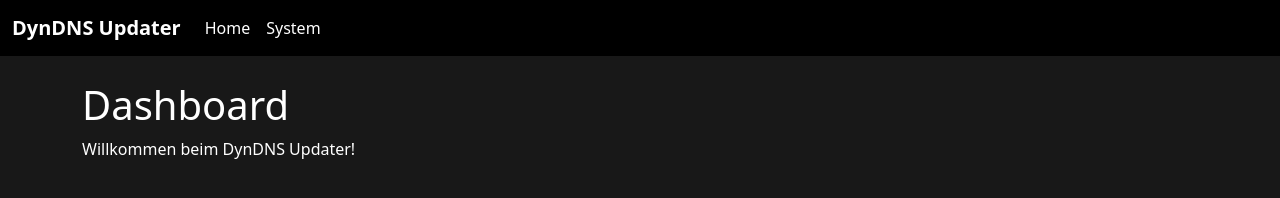
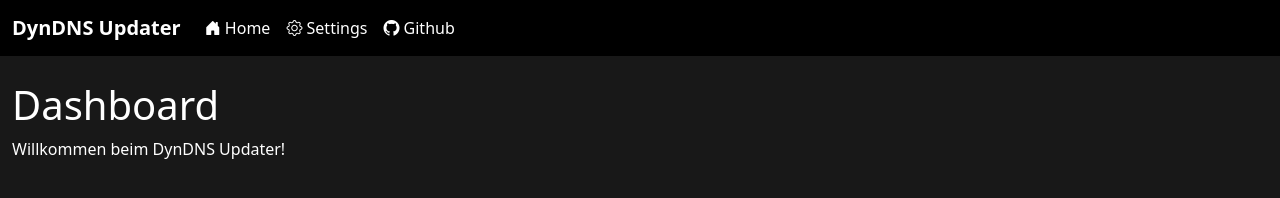
Before and after one commit to julianzillner/DynDNS-Updater, a plain HTML site: page static/index.html in a window 1280 px wide. Drawn offline with nearby package versions, Linux system fonts and the light colour scheme; no server answers.

Commit message:
General Design

```diff
--- a/static/css/style.css
+++ b/static/css/style.css
@@ -16,7 +16,7 @@ body {
     margin: 5px;
 }
 
- .content-section {
+.content-section {
     display: none;
 }
 
--- a/static/index.html
+++ b/static/index.html
@@ -7,6 +7,7 @@
 
     <link rel="stylesheet" href="css/style.css" />
     <link href="https://cdn.jsdelivr.net/npm/bootstrap@5.3.5/dist/css/bootstrap.min.css" rel="stylesheet" crossorigin="anonymous" />
+    <link rel="stylesheet" href="https://cdn.jsdelivr.net/npm/bootstrap-icons@1.11.3/font/bootstrap-icons.min.css" />
     <script src="https://cdn.jsdelivr.net/npm/bootstrap@5.3.5/dist/js/bootstrap.bundle.min.js" crossorigin="anonymous"></script>
   </head>
   <body>
@@ -19,18 +20,30 @@
         <div class="collapse navbar-collapse" id="navbarNav">
           <ul class="navbar-nav">
             <li class="nav-item">
-              <a class="nav-link active" href="#dashboard" onclick="showSection('dashboard')">Home</a>
+              <a class="nav-link active" href="#home" onclick="showSection('home')">
+                <i class="bi bi-house-door-fill"></i>
+                Home
+              </a>
             </li>
             <li class="nav-item">
-              <a class="nav-link" href="#system" onclick="showSection('system')">System</a>
+              <a class="nav-link" href="#settings" onclick="showSection('settings')">
+                <i class="bi bi-gear"></i>
+                Settings
+              </a>
+            </li>
+            <li class="nav-item">
+              <a class="nav-link" href="https://github.com/julianzillner/DynDNS-Updater">
+                <i class="bi bi-github"></i>
+                Github
+              </a>
             </li>
           </ul>
         </div>
       </div>
     </nav>
 
-    <div id="dashboard" class="content-section active">
-      <div class="content container mt-2">
+    <div id="home" class="content-section active">
+      <div class="content container-fluid mt-2">
         <h1>Dashboard</h1>
         <div class="config">
           <p>Willkommen beim DynDNS Updater!</p>
@@ -38,8 +51,9 @@
       </div>
     </div>
 
-    <div id="system" class="content-section container mt-2">
-      <h5>Config</h5>
+    <div id="settings" class="content-section container-fluid mt-2">
+      <h1>Config</h1>
+
       <b>Aktuelle IP:</b>
       <span id="currentIP">Lade...</span>
       <br />
```
